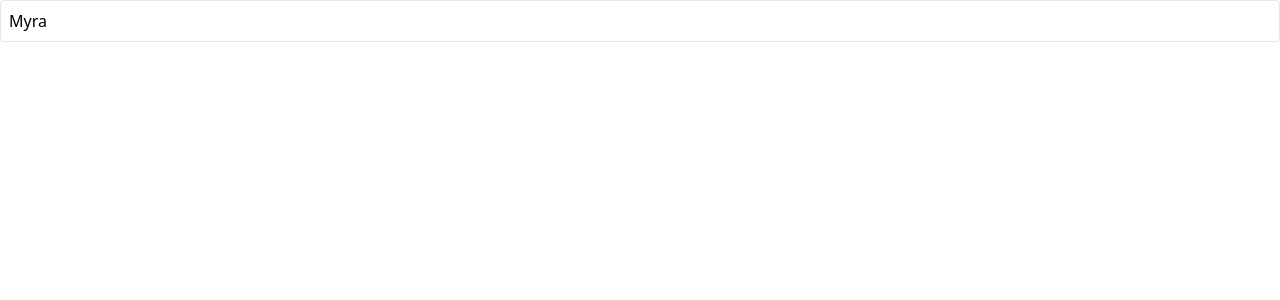
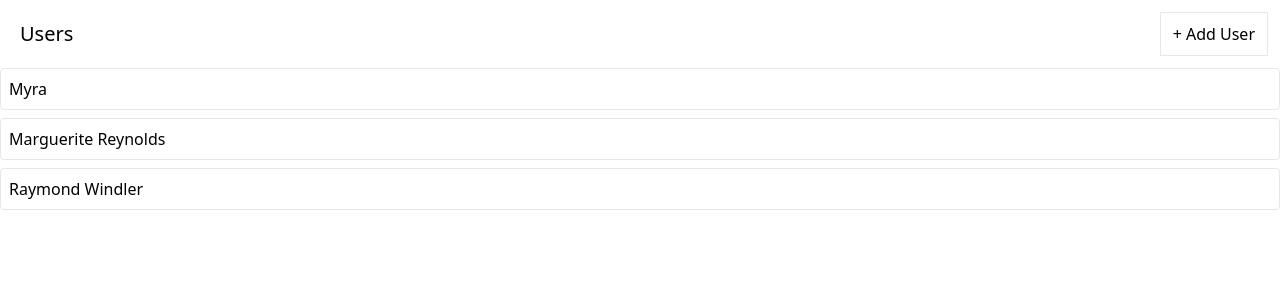
Before and after one commit to AhmedHany22/Media-Library, a React (Create React App) app: page / in a window 1280 px wide. Shown: the top 300 px of the page. Built offline with nearby package versions, Linux system fonts and the light colour scheme; data requests are answered from the project's data file.

Commit message:
Add users to the store

```diff
--- a/db.json
+++ b/db.json
@@ -1,5 +1,18 @@
 {
-  "users": [{ "id": 1, "name": "Myra" }],
+  "users": [
+    {
+      "id": 1,
+      "name": "Myra"
+    },
+    {
+      "name": "Marguerite Reynolds",
+      "id": 2
+    },
+    {
+      "name": "Raymond Windler",
+      "id": 3
+    }
+  ],
   "albums": [],
   "photos": []
 }
--- a/src/components/UsersList.js
+++ b/src/components/UsersList.js
@@ -1,6 +1,7 @@
 import { useEffect } from 'react';
 import { useDispatch, useSelector } from 'react-redux';
-import { fetchUsers } from '../store';
+import { fetchUsers, addUser } from '../store';
+import Button from './Button';
 import Skeleton from './Skeleton';
 
 function UsersList() {
@@ -12,6 +13,10 @@ function UsersList() {
   useEffect(() => {
     dispatch(fetchUsers());
   }, [dispatch]);
+
+  const handleUserAdd = () => {
+    dispatch(addUser());
+  };
 
   if (isLoading) {
     return <Skeleton times={6} className="h-10 w-full" />;
@@ -31,7 +36,15 @@ function UsersList() {
     );
   });
 
-  return <div>{renderedUsers}</div>;
+  return (
+    <div>
+      <div className="flex flex-row justify-between m-3">
+        <h1 className="m-2 text-xl">Users</h1>
+        <Button onClick={handleUserAdd}>+ Add User</Button>
+      </div>
+      {renderedUsers}
+    </div>
+  );
 }
 
 export default UsersList;
```
